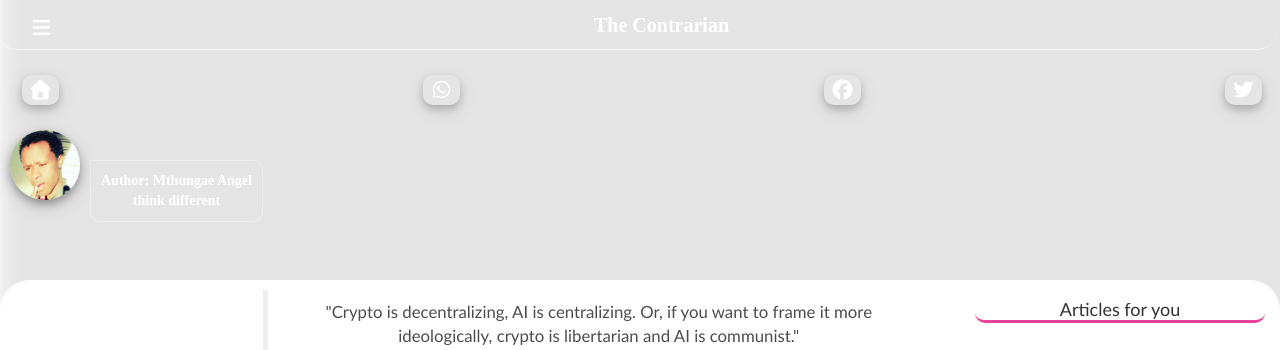
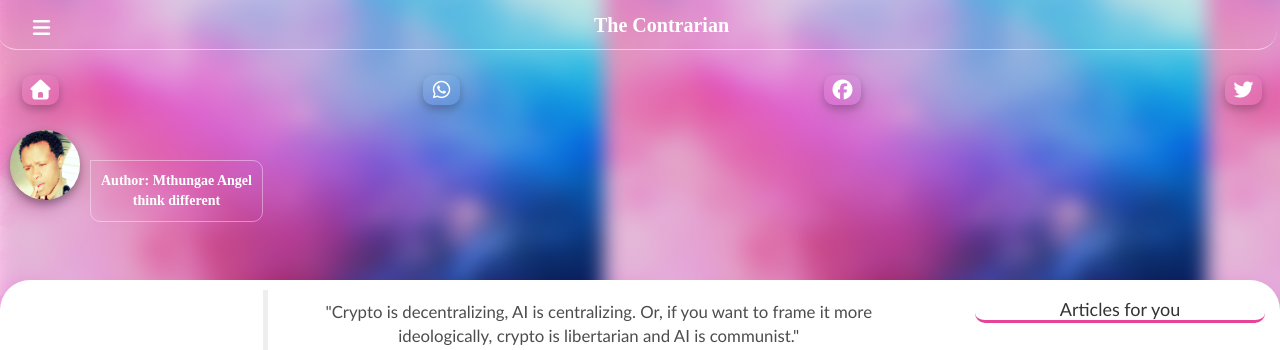
Before and after one commit to DonAsad/DonAsad.github.io, a plain HTML site: page index.html in a window 1280 px wide. Shown: the top 350 px of the page. Drawn offline with nearby package versions, Linux system fonts and the light colour scheme; files that its build step writes are made by us from their sources; a script that the page names is missing; a web font is replaced by a local one.

Commit message:
Update index.css

```diff
--- a/index.css
+++ b/index.css
@@ -20,7 +20,7 @@ body {
     font-weight: bold;
     color: white;
     z-index: 10;
-    background-image: url('images/background_1462755__340.jpg');
+    background-image: url('background_1462755__340.jpg');
     position: absolute;
     top: -20px;
     height: 350px;
```
